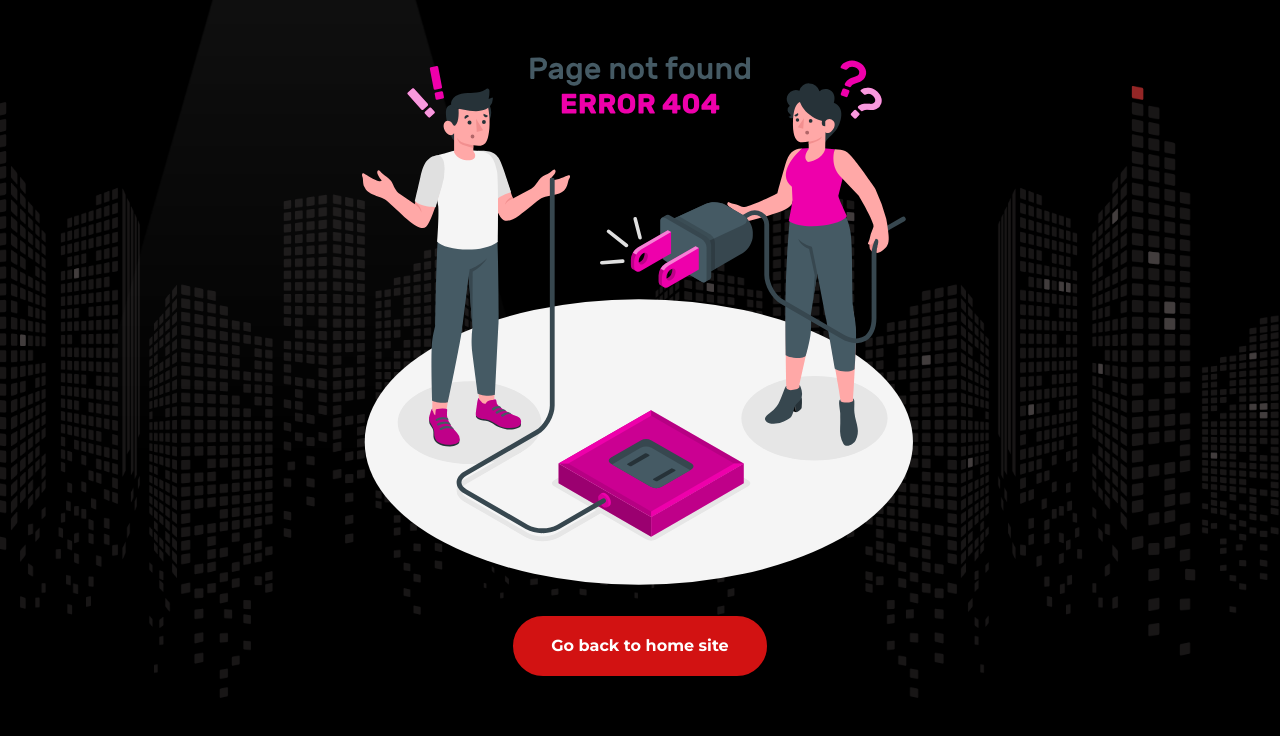
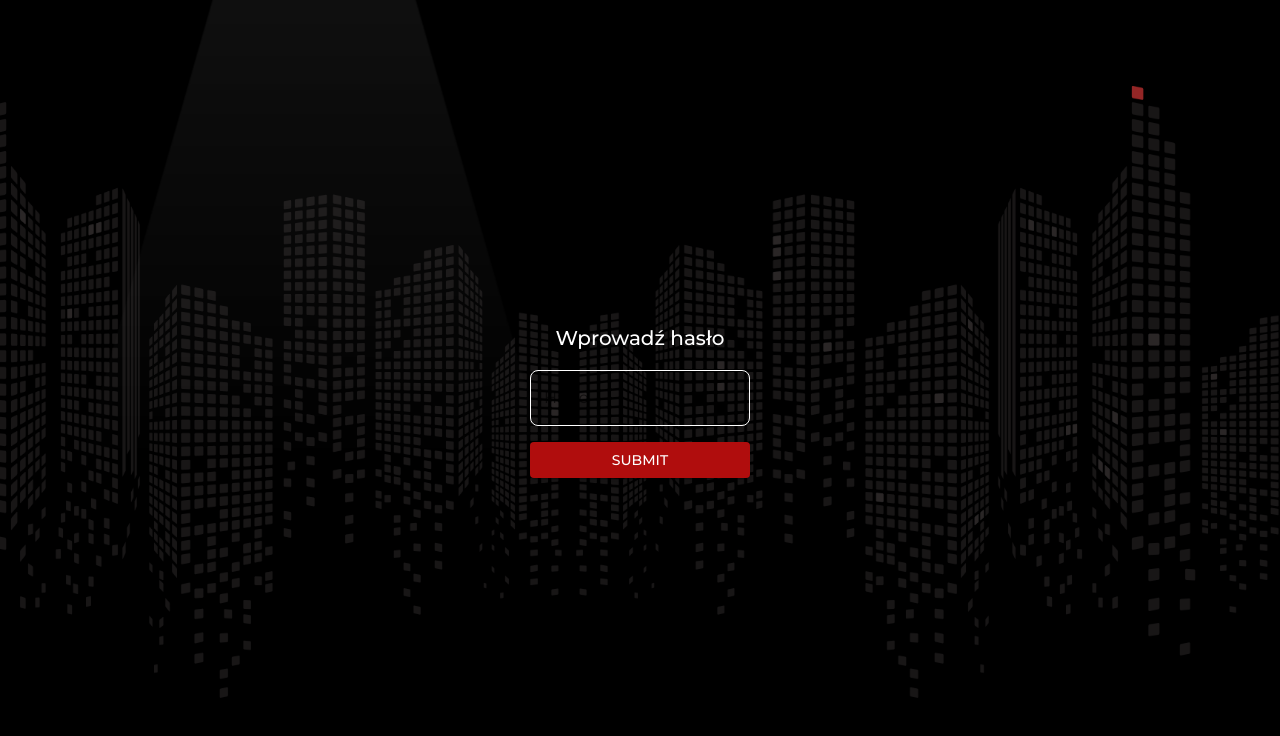
Before and after one commit to olekgolus11/WTYCZKA-2024, a Next.js app: page /auth in a window 1280 px wide. Before the commit this address had no page. Shown: the top 736 px of the page. Built offline with nearby package versions, Linux system fonts and the light colour scheme.

Commit message:
Add password middleware

```diff
--- /dev/null
+++ b/src/app/api/auth/route.ts
@@ -0,0 +1,17 @@
+import { NextResponse } from 'next/server';
+import { cookies } from 'next/headers'
+
+export async function POST(req: Request) {
+  const { password } = await req.json();
+  const cookiesStore = cookies()
+
+  if (password === 'wtyczka') {
+    console.log('[ACTION] Password is correct');
+    cookiesStore.set('magic', 'test');
+    return NextResponse.json({ success: true });
+  }
+
+  console.log('[ACTION] Password is incorrect!!!');
+
+  return NextResponse.json({ success: false }, { status: 401 });
+}
--- /dev/null
+++ b/src/app/auth/page.tsx
@@ -0,0 +1,44 @@
+"use client";
+
+import { useState } from 'react';
+import { TextField, Typography, Button } from "@mui/material";
+
+const AuthPage = () => {
+  const [password, setPassword] = useState('');
+  const [error, setError] = useState(false);
+
+  const handleSubmit = async (e: React.FormEvent) => {
+    e.preventDefault();
+
+    const res = await fetch('/api/auth', {
+      method: 'POST',
+      headers: { 'Content-Type': 'application/json' },
+      body: JSON.stringify({ password }),
+    });
+
+    if (res.ok) {
+      window.location.href = '/participant';
+    } else {
+      setError(true);
+    }
+  };
+
+  return (
+    <div className="w-full flex flex-col items-center justify-center gap-4 h-screen">
+      <Typography variant="h6">Wprowadź hasło</Typography>
+      <form onSubmit={handleSubmit} className="flex flex-col gap-4">
+        <TextField
+          label="Hasło"
+          type="password"
+          value={password}
+          onChange={(e) => setPassword(e.target.value)}
+          error={error}
+          helperText={error ? "Złe hasło" : ""}
+        />
+        <Button type="submit" variant="contained">Submit</Button>
+      </form>
+    </div>
+  );
+}
+
+export default AuthPage;
```
Also changed, not shown: src/middleware.ts (added, +18 -0 lines).
